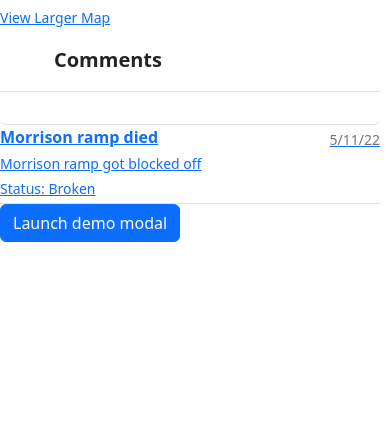
After one commit to gitthing03/HackNC2022, a Flask app: page /concerns in a window 390 px wide. The commit adds this page. Shown: the part 407-844 px from the top of the page. Run offline with Flask 2, Linux system fonts and the light colour scheme.

Commit message:
Add concerns template

```diff
--- a/app.py
+++ b/app.py
@@ -8,5 +8,12 @@ app = Flask(__name__)
 def index():
     return render_template("index.html")
 
+@app.route("/concerns")
+def concerns():
+    return render_template("concerns.html")
+    # item: items)
+
+app.config['TEMPLATES_AUTO_RELOAD'] = True
+
 if __name__ == "__main__":
     app.run(debug=True)
--- /dev/null
+++ b/templates/concerns.html
@@ -0,0 +1,78 @@
+{% extends "template.html" %}
+<!-- this is for the homepage -->
+
+{% block body %}
+<div class="row">
+    <div class="col-md-4" id="map">
+        <iframe
+            width="425"
+            height="350"
+            frameborder="0"
+            scrolling="no"
+            marginheight="0"
+            marginwidth="0"
+            src="https://www.openstreetmap.org/export/embed.html?bbox=-79.09950256347656%2C35.88703350826656%2C-79.04113769531251%2C35.92276788018289&amp;layer=mapnik" style="border: 1px solid black">
+        </iframe>
+        <br/>
+        <small><a href="https://www.openstreetmap.org/#map=14/35.9049/-79.0703">View Larger Map</a></small>
+    </div>
+
+    <!-- <div class="b-example-divider"></div> -->
+
+    <div class="col-md-8" id="concerns">
+        <div class="d-flex flex-column align-items-stretch flex-shrink-0 bg-white" style="width: 380px;">
+            <a href="/concerns" class="d-flex align-items-center flex-shrink-0 p-3 link-dark text-decoration-none border-bottom">
+              <svg class="bi me-2" width="30" height="24"><use xlink:href="#bootstrap"></use></svg>
+              <span class="fs-5 fw-semibold">Comments</span>
+            </a>
+            <div class="list-group list-group-flush border-bottom scrollarea">
+                <button type="button" class="btn btn-primary list-group-item list-group-item-action py-3 lh-tight" data-toggle="modal" data-target="#exampleModalLong"></button>
+                    <a href="#" class="">
+                        <div class="d-flex w-100 align-items-center justify-content-between">
+                            <strong class="mb-1">Morrison ramp died</strong>
+                            <small class="text-muted">5/11/22</small>
+                        </div>
+                        <div class="col-10 mb-1 small">Morrison ramp got blocked off</div>
+                        <div class="col-10 mb-1 small">Status: Broken</div>
+                    </a>
+                </button>
+                {% for item in items %}
+                <a href="#" class="list-group-item list-group-item-action py-3 lh-tight">
+                    <div class="d-flex w-100 align-items-center justify-content-between">
+                        <strong class="mb-1">{{item.heading}}</strong>
+                        <small class="text-muted">{{item.date}}</small>
+                    </div>
+                    <div class="col-10 mb-1 small">{{item.description}}</div>
+                </a>
+                {% endfor %}
+            </div>
+        </div>
+    </div>
+</div>
+
+<button type="button" class="btn btn-primary" data-toggle="modal" data-target="#exampleModalLong">
+Launch demo modal
+</button>
+
+<!-- Modal -->
+<div class="modal fade" id="exampleModalLong" tabindex="-1" role="dialog" aria-labelledby="exampleModalLongTitle" aria-hidden="true">
+    <div class="modal-dialog" role="document">
+        <div class="modal-content">
+        <div class="modal-header">
+            <h5 class="modal-title" id="exampleModalLongTitle">Modal title</h5>
+            <button type="button" class="close" data-dismiss="modal" aria-label="Close">
+            <span aria-hidden="true">&times;</span>
+            </button>
+        </div>
+        <div class="modal-body">
+            <span>Stuff</span>
+        </div>
+        <div class="modal-footer">
+            <button type="button" class="btn btn-secondary" data-dismiss="modal">Close</button>
+            <button type="button" class="btn btn-primary">Save changes</button>
+        </div>
+        </div>
+    </div>
+</div>
+
+{% endblock %}
--- a/templates/template.html
+++ b/templates/template.html
@@ -2,6 +2,10 @@
 
 <html lang="en">
     <head>
+      <!-- js -->
+    <script src="https://code.jquery.com/jquery-3.3.1.slim.min.js" integrity="sha384-q8i/X+965DzO0rT7abK41JStQIAqVgRVzpbzo5smXKp4YfRvH+8abtTE1Pi6jizo" crossorigin="anonymous"></script>
+    <script src="https://cdn.jsdelivr.net/npm/popper.js@1.14.7/dist/umd/popper.min.js" integrity="sha384-UO2eT0CpHqdSJQ6hJty5KVphtPhzWj9WO1clHTMGa3JDZwrnQq4sF86dIHNDz0W1" crossorigin="anonymous"></script>
+    <script src="https://cdn.jsdelivr.net/npm/bootstrap@4.3.1/dist/js/bootstrap.min.js" integrity="sha384-JjSmVgyd0p3pXB1rRibZUAYoIIy6OrQ6VrjIEaFf/nJGzIxFDsf4x0xIM+B07jRM" crossorigin="anonymous"></script>
         <!-- CSS only -->
     <link href="https://cdn.jsdelivr.net/npm/bootstrap@5.2.2/dist/css/bootstrap.min.css" rel="stylesheet" integrity="sha384-Zenh87qX5JnK2Jl0vWa8Ck2rdkQ2Bzep5IDxbcnCeuOxjzrPF/et3URy9Bv1WTRi" crossorigin="anonymous">
     {% block head %}
@@ -16,7 +20,7 @@
             <div class="collapse navbar-collapse" id="navbarNavAltMarkup">
               <div class="navbar-nav">
                 <a class="nav-item nav-link active" href="/">Home</a>
-                <a class="nav-item nav-link active" href="#">Index</a>
+                <a class="nav-item nav-link active" href="/concerns">Index</a>
                 <a class="nav-item nav-link active" href="#">Routing</a>
               </div>
             </div>
```
